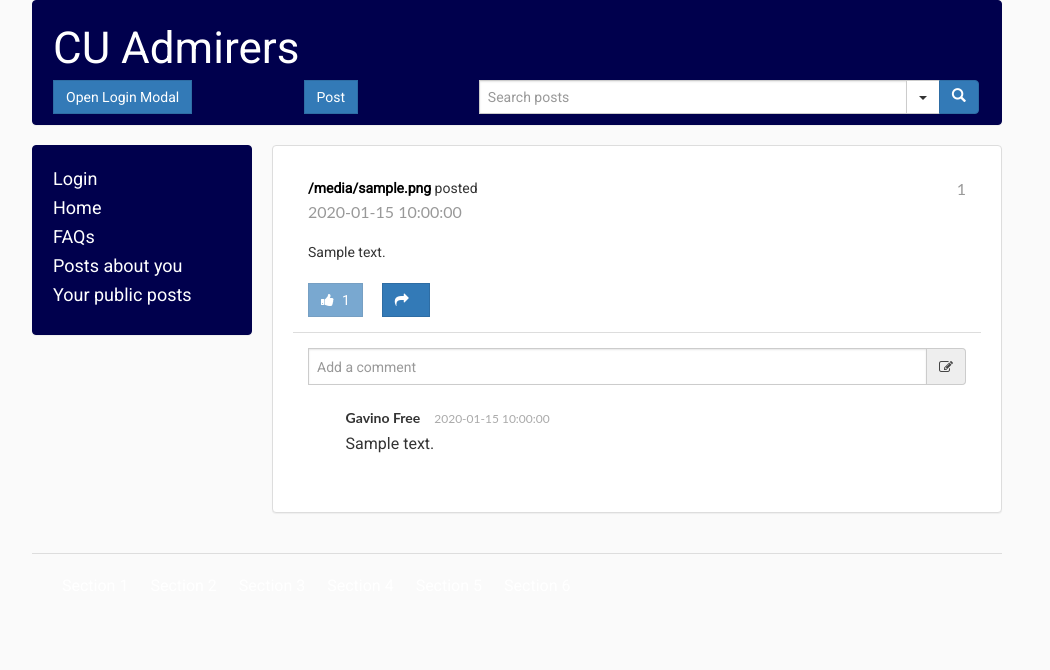
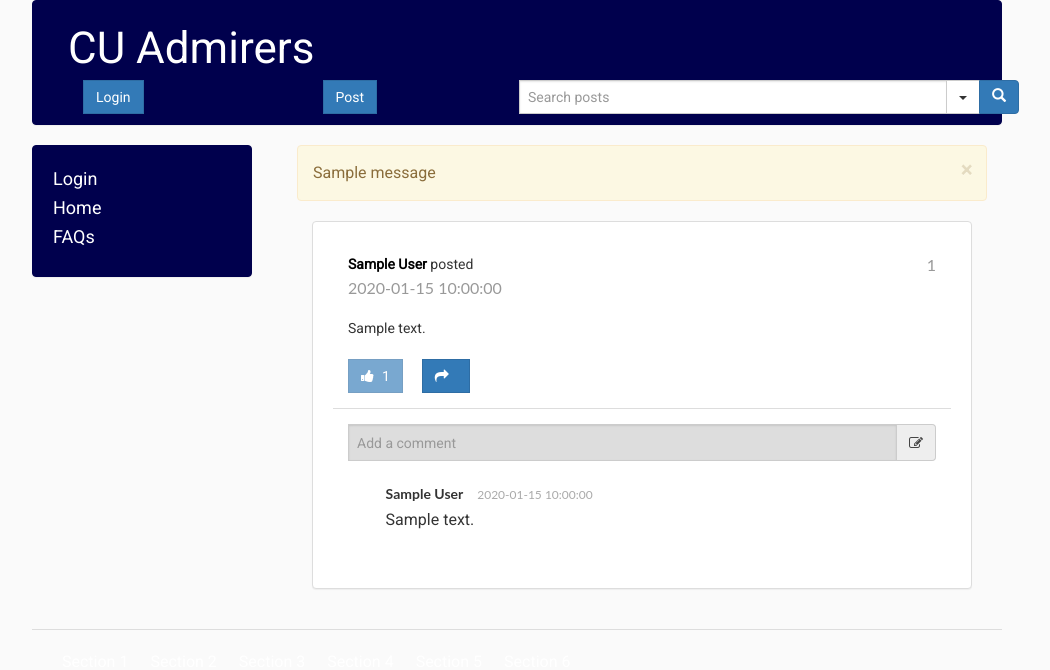
Before and after one commit to brandnew3773/cu_admirers, a Flask app: template templates/main.html in a window 1280 px wide; the page is wider, and only the part inside the window is pictured. Shown: the top 670 px of that part, without its empty margins (123-1173 px from the left). Run offline with Flask 2, Linux system fonts and the light colour scheme; the template is opened without the code that fills it: most values are stand-ins (such as "Sample title", 1, 10 or a date in 2020); one stand-in notice (Sample message) is shown; parts of the project's set-up code (start-up, migrations or seed data) failed here and were passed over; some libraries are stand-ins or nearby versions.

Commit message:
major refactor, added error alerts to users

```diff
--- a/server.py
+++ b/server.py
@@ -21,7 +21,7 @@
 import re
 from sqlalchemy import *
 from sqlalchemy.pool import NullPool
-from utility import User, Equal, Post, Like, Contains, And, Or, Filter, Comment, GuessSetting
+from utility import User, Equal, Post, Like, Contains, And, Or, Filter, Comment, GuessSetting, Table
 from flask import Flask, request, render_template, g, redirect, Response, url_for, flash, session
 from flask.ext.login import LoginManager, UserMixin, login_required, login_user, current_user, logout_user
 
@@ -98,6 +98,7 @@
     """
     try:
         g.conn = engine.connect()
+        Table.connection = g.conn
     except:
         print "uh oh, problem connecting to database"
         import traceback; traceback.print_exc()
@@ -118,7 +119,7 @@
 
 
 @app.route('/', methods=["POST", "GET"])
-def index():
+def index(alert=None):
 
     """
     User.create_table(g.conn)
@@ -127,20 +128,21 @@
     GuessSetting.create_table(g.conn)
     Like.create_table(g.conn)
     """
+
     print(request.headers.get('User-Agent'))
     user = current_user
-    posts = Post.get_all(g.conn, [("pid", GuessSetting, "pid")])
+    posts = Post.get_all([("pid", GuessSetting, "pid"), ("poster", User, "sid")])
     if posts:
         print(posts[0])
-    posts = Post.prepare_view(user, posts, g.conn)
-    return render_template("main.html", **{"posts": posts})
+    posts = Post.prepare_view(user, posts)
+    return render_template("main.html", **{"posts": posts, "alert": alert})
 
 
 @login_manager.user_loader
 def load_user(email):
     user = None
     try:
-        user = User.select([Equal("email", "'%s'" % email)], [], g.conn)[0]
+        user = User.select([Equal("email", "'%s'" % email)], [])[0]
     except BaseException as e:
         print e
     return user
@@ -150,50 +152,50 @@
 def login():
     email = request.form["email"]
     password = request.form["password"]
-    user = User.select([Equal("email", "'%s'" % email)], [], g.conn)[0]
+    user = User.select([Equal("email", "'%s'" % email)], [])
     if (user and user.check_password(password)):
+        user = user[0]
         user.authenticated = True
         login_user(user)
+    else:
+        flash(u'Invalid login information')
     return redirect("/")
+
 
 @app.route('/comment', methods=['POST'])
 def comment():
     pid = int(request.json.get("pid"))
     comment_body = request.json.get("comment_body")
-    is_anonymous = request.json.get("is_anonymous", None) == "on"
     user = current_user
 
-    if not type(user) == bool or not user.is_authenticated():
-        print("not authenticated")
-        is_anonymous = True
+    if type(user.is_authenticated) == bool or not user.is_authenticated():
+        flash(u'Must be logged in to comment')
+        return redirect("/")
 
-    poster = None
-    if not is_anonymous:
-        print("Not anonymous")
-        poster = user.sid
+    poster = user.sid
     c = Comment(comment_body, poster, pid=pid)
-    c.save(g.conn)
+    c.save()
     return redirect("/")
 
 
 @app.route('/like', methods=['get'])
 def like():
     if type(current_user.is_authenticated) == bool or not current_user.is_authenticated():
-        print("not authenticated")
+        flash(u'You must be logged in to like posts')
         return redirect("/")
 
     pid = int(request.args.get("pid"))
-    post = Post.select([Equal("pid", "pid")], [], g.conn)
+    post = Post.select([Equal("pid", "pid")], [])
     filters = [Equal("pid", pid), Equal("sid", current_user.sid)]
     filter = Filter.and_reduce(filters)
-    likes = Like.select(filter, [], g.conn)
+    likes = Like.select(filter, [])
     if not likes and post:
         print("Like")
         post = post[0]
         post.like_count += 1
-        post.save(g.conn)
+        post.save()
         l = Like(pid=pid, sid=current_user.sid)
-        l.save(g.conn)
+        l.save()
     else:
         print("Already exists!")
 
@@ -207,22 +209,21 @@
     pid = int(request.json.get("pid"))
     guess = request.json.get("guess", None)
     post = Post.select([Equal("pid", pid)],
-                                  [("pid", GuessSetting, "pid")], g.conn)[0]
-    gs = GuessSetting.select([Equal("gsid", post.gsid)], [], g.conn)[0]
+                                  [("pid", GuessSetting, "pid")])[0]
+    gs = GuessSetting.select([Equal("gsid", post.gsid)], [])[0]
     user = current_user
     if not post.allow_guesses or not user.uni == post.tagged or gs.remaining < 1:
-        print("access denied!")
+        flash(u'Guessing not permitted')
         return redirect("/")
     gs.remaining -= 1
 
-    print(guess)
-    print(post.poster)
     if guess is not None and guess == post.poster:
         gs.matched = True
+        flash(u"You've found a match! You should go ahead and message them!")
         print "MATCH!!!!! LOVE IS IN THE AIR"
     else:
-        print "No match"
-    gs.save(g.conn)
+        flash(u'Guess not matched :(')
+    gs.save()
     return redirect("/")
 
 @app.route('/search/user/<user>', methods=['GET'])
@@ -230,8 +231,8 @@
     filters = []
     if user != "":
         filters.append(Equal("tagged", "'%s'" %user, GuessSetting.table))
-    posts = Post.select(filters, [("pid", GuessSetting, "pid")], g.conn)
-    posts = Post.prepare_view(current_user, posts, g.conn)
+    posts = Post.select(filters, [("pid", GuessSetting, "pid"), ("poster", User, "sid")])
+    posts = Post.prepare_view(current_user, posts)
     return render_template("main.html", **{"posts": posts})
 
 @app.route('/search/id/<pid>', methods=['GET'])
@@ -239,8 +240,8 @@
     filters = []
     if pid != "":
         filters.append(Equal("pid", pid))
-    posts = Post.select(filters, [], g.conn)
-    posts = Post.prepare_view(current_user, posts, g.conn)
+    posts = Post.select(filters, [("pid", GuessSetting, "pid"), ("poster", User, "sid")])
+    posts = Post.prepare_view(current_user, posts)
     return render_template("main.html", **{"posts": posts})
 
 @app.route('/search/tag/<tag>', methods=['GET'])
@@ -248,8 +249,8 @@
     filters = []
     if tag != "":
         filters.append(Contains("tags", tag))
-    posts = Post.select(filters, [], g.conn)
-    posts = Post.prepare_view(current_user, posts, g.conn)
+    posts = Post.select(filters, [("pid", GuessSetting, "pid"), ("poster", User, "sid")])
+    posts = Post.prepare_view(current_user, posts)
     return render_template("main.html", **{"posts": posts})
 
 
@@ -264,14 +265,14 @@
     if pid != "":
         pid_filter = Equal("pid", int(pid))
         filters.append(pid_filter)
-    if search_text != "":
+    if search_text != "" and search_text is not None:
         filters.append(Contains("post_body", search_text))
-    if tagged != "":
+    if tagged != "" and tagged is not None:
         filters.append(Contains("post_body", tagged))
     filters = Filter.and_reduce(filters)
-    posts = Post.select(filters, [], g.conn)
+    posts = Post.select(filters, [("pid", GuessSetting, "pid"), ("poster", User, "sid")])
 
-    posts = Post.prepare_view(current_user, posts, g.conn)
+    posts = Post.prepare_view(current_user, posts)
     return render_template("main.html", **{"posts": posts})
 
 @app.route('/own_posts', methods=['GET'])
@@ -280,13 +281,14 @@
     filters = []
     user = current_user
     filters.append(Equal("poster", user.sid))
-    posts = Post.select(filters, [("pid", GuessSetting, "pid")], g.conn)
-    posts = Post.prepare_view(user, posts, g.conn)
+    posts = Post.select(filters, [("pid", GuessSetting, "pid"), ("poster", User, "sid")])
+    posts = Post.prepare_view(user, posts)
     return render_template("main.html", **{"posts": posts})
 
 @app.route('/logout', methods=['GET'])
 def logout():
     logout_user()
+    flash(u'Successfully logged out')
     return redirect("/")
 
 @app.route('/faqs', methods=['GET'])
@@ -295,6 +297,7 @@
 
 @app.route('/post', methods=['POST'])
 def post():
+    print("Creating post")
     post_body = request.form["post_body"]
     is_anonymous = request.form.get("is_anonymous", None) == "on"
     allow_guesses = request.form.get("allow_guesses", None) == "on"
@@ -311,7 +314,7 @@
         print("Not anonymous")
         poster = user.sid
     m = re.search(r"@([^_\W]*)", post_body)
-    if m and allow_guesses:
+    if m:
         tagged = m.group(1)
     tags = re.findall(r"#([^_\W]*)", post_body)
     tag_s = "" if tags else None
@@ -320,29 +323,36 @@
     guesses = NUMBER_GUESSES if allow_guesses else 0
     uni = user.uni if allow_guesses else None
 
-    p = Post(post_body, False, poster, allow_guesses=allow_guesses, tags=tag_s)
-    p.save(g.conn)
+    p = Post(post_body, approved=False, poster=poster, allow_guesses=allow_guesses, tags=tag_s)
+    print "Poster", p.poster
+    p.save()
     #like = Like(pid=p.pid, like_count=0)
     #like.save(g.conn)
-    gs = GuessSetting(p.pid, poster=uni, tagged=tagged, num_guesses=guesses,
+    print p
+    gs = GuessSetting(p.pid, tagged=tagged, num_guesses=guesses,
                       remaining=guesses)
-    gs.save(g.conn)
+    gs.save()
     return redirect("/")
 
 
 @app.route('/register', methods=['POST'])
 def register():
-    print("starting registration")
     email = request.form["email"]
+    if not "@columbia.edu" in email and not "@barnard.edu" in email:
+        flash(u'Invalid email address entered :(')
+        return redirect("/")
     uni = email.split("@")[0]
     first_name = request.form["first_name"]
     last_name = request.form["last_name"]
     raw_password = request.form["password"]
+    existing_user = User.select([Equal("email", "'%s'" % email)], [])
+    if existing_user:
+        flash("Account already created with that email..try logging in")
+        return redirect("/")
     user = User(first_name, last_name, email, uni)
-    print("created user")
     user.set_password(raw_password)
-    user.save(g.conn)
-    print("Saving user")
+    user.save()
+    login_user(user)
     return redirect("/")
 
 
--- a/templates/main.html
+++ b/templates/main.html
@@ -1,50 +1,22 @@
 {% extends 'base.html' %}
 
 {% block content %}
-<!--
-    <div class="container">
-        <div class="row">
-            <div class="col-md-9">
-                <div class="input-group" id="adv-search">
-                    <input type="text" name="search_text" id="search_text" style="height:2.38em;" class="form-control" placeholder="Search posts" />
-                    <div class="input-group-btn">
-                        <div class="btn-group" role="group">
-                            <div class="dropdown dropdown-lg">
-                                <button type="button" class="btn btn-default dropdown-toggle" data-toggle="dropdown" aria-expanded="false"><span class="caret"></span></button>
-                                <div class="dropdown-menu dropdown-menu-right" role="menu">
-                                    <form id="search_form" class="form-horizontal" method="post" action="/search">
-                                        <div class="form-group">
-                                            <label for="contain">Post ID</label>
-                                            <input class="form-control" name="post_id" type="text" placeholder="eg: 3" />
-                                        </div>
-                                        <div class="form-group">
-                                            <label for="contain">Contains the words</label>
-                                            <input class="form-control" name="contains" type="text" placeholder="eg: hot"/>
-                                        </div>
-                                        <div class="form-group">
-                                            <label for="contain">Uni</label>
-                                            <input class="form-control" name="tagged" type="text" placeholder="eg: abc1234"/>
-                                        </div>
-                                        <div class="form-group">
-                                            <label for="contain">Tags</label>
-                                            <input class="form-control" name="tags" type="text" placeholder="eg: butler"/>
-                                        </div>
-                                        <button type="submit" onclick="$('#search_form').get(0).submit();" class="btn btn-primary"><span class="glyphicon glyphicon-search" aria-hidden="true"></span></button>
-                                    </form>
-                                </div>
-                            </div>
-                            <button onclick="submit_search()" type="button" class="btn btn-primary"><span class="glyphicon glyphicon-search" aria-hidden="true"></span></button>
-                        </div>
+    {% with messages = get_flashed_messages() %}
+        {% if messages %}
+            {% for message in messages %}
+                <div class="container" style="width:100%">
+                    <div class="alert alert-warning alert-dismissible" role="alert">
+                        <button type="button" class="close" data-dismiss="alert"><span aria-hidden="true">&times;</span><span class="sr-only">Close</span></button>
+                        {{ message }}
                     </div>
                 </div>
-            </div>
-            <div class="col-md-3"></div>
-        </div>
-    </div>
-    <hr/> -->
-    {% for post in posts %}
-    <div class="container">
-        <div class="col-sm-8 pull-right" style="margin-right:420px">
+            {% endfor %}
+        {% endif %}
+    {% endwith %}
+
+{% for post in posts %}
+    <div class="container" style="width:100%;">
+        <div class="col-sm-12 pull-right" >
             <div class="panel panel-white post panel-shadow" style="background:white">
                 <div class="post-heading">
                     <!--<div class="pull-left image">
@@ -52,7 +24,11 @@
                     </div>-->
                     <div class="pull-left meta">
                         <div class="title h5">
-                            <a href="#"><b>{{ post.poster }}</b></a>
+                            {% if not post.is_anonymous %}
+                                <a href="#"><b>{{ post.first_name }} {{post.last_name}}</b></a>
+                            {% else %}
+                                <b>Anonymous</b>
+                            {% endif %}
                             posted
                         </div>
                         <h6 class="text-muted time">{{ post.post_created }}</h6>
@@ -117,8 +93,8 @@
                     </div>
                     <hr/>
                     {% endif %}
-
-                    <div class="input-group">
+                    {% if current_user.is_authenticated %}
+                        <div class="input-group">
 
                         <input class="form-control"  id="comment_input{{ post.pid }}" style="z-index:1" placeholder="Add a comment" type="text">
 
@@ -127,6 +103,18 @@
                             </span>
 
                     </div>
+                    {% else %}
+                        <div class="input-group">
+
+                        <input class="form-control" disabled id="comment_input{{ post.pid }}" style="z-index:1" placeholder="Add a comment" type="text">
+
+                            <span class="input-group-addon disabled">
+                                <a onclick="#"><i class="fa fa-edit"></i></a>
+                            </span>
+
+                    </div>
+                    {% endif %}
+
                     <ul class="comments-list">
                         {% for comment in post.comments %}
                         <li class="comment">
@@ -135,7 +123,7 @@
                             </a>-->
                             <div class="comment-body" style="margin-left:20px;">
                                 <div class="comment-heading">
-                                    <h4 class="user">Gavino Free</h4>
+                                    <h4 class="user">{{ comment.first_name }} {{comment.last_name}}</h4>
                                     <h5 class="time">{{ comment.comment_created }}</h5>
                                 </div>
                                 <p>{{ comment.comment_body }}</p>
--- a/templates/sidebar.html
+++ b/templates/sidebar.html
@@ -21,12 +21,14 @@
                 <section class="section">
                     <h5 class="title"><a href="/faqs">FAQs</a></h5>
                 </section>
+                {% if current_user.is_authenticated %}
                 <section class="section">
-                    <h5 class="title"><a href="#">Posts about you</a></h5>
+                    <h5 class="title"><a href="/search/user/{{current_user.uni}}">Posts about you</a></h5>
                 </section>
                 <section class="section">
                     <h5 class="title"><a href="/own_posts">Your public posts</a></h5>
                 </section>
+                {% endif %}
             </div>
 
         </div>
--- a/templates/top_bar.html
+++ b/templates/top_bar.html
@@ -1,9 +1,19 @@
 <div class="row">
     <div class="large-12 columns">
         <div class="panel" style="max-height: 125px;">
+            <div class="row">
                 <div style="width:50%"><h1><a href="/">CU Admirers</a></h1></div>
+            </div>
+            <div class="row">
+                <div class="large-3 columns">
+                    {% if not current_user.is_authenticated %}
+                        <p class="" style="width:27%; float:left;"><a href="#" class="btn btn-primary" role="button" data-toggle="modal" data-target="#login-modal">Login</a></p>
+                    {% else %}
+                    {% endif %}
+                </div>
+                <div class="large-9 columns">
+                    <div class="container">
 
-            <p class="" style="width:27%; float:left;"><a href="#" class="btn btn-primary" role="button" data-toggle="modal" data-target="#login-modal">Open Login Modal</a></p>
                         <p class="" style="width:10%; float:left;"><a href="#" class="btn btn-primary" role="button" data-toggle="modal" data-target="#squarespaceModal">Post</a></p>
                         <!--<div class="center"><button data-toggle="modal" data-target="#squarespaceModal" class="btn btn-primary center-block">Post</button></div>-->
 
@@ -46,7 +56,9 @@
                             <div class="col-md-3"></div>
                             <!--</div>-->
                         </div>
-
+                    </div>
+                </div>
+            </div>
             <!--<div class="center"><button data-toggle="modal" data-target="#squarespaceModal" class="btn btn-primary center-block">Post</button></div> -->
         </div>
     </div>
```
Also changed, not shown: utility.py (+65 -69 lines). Lines whose indentation alone changed are shown as unchanged.
